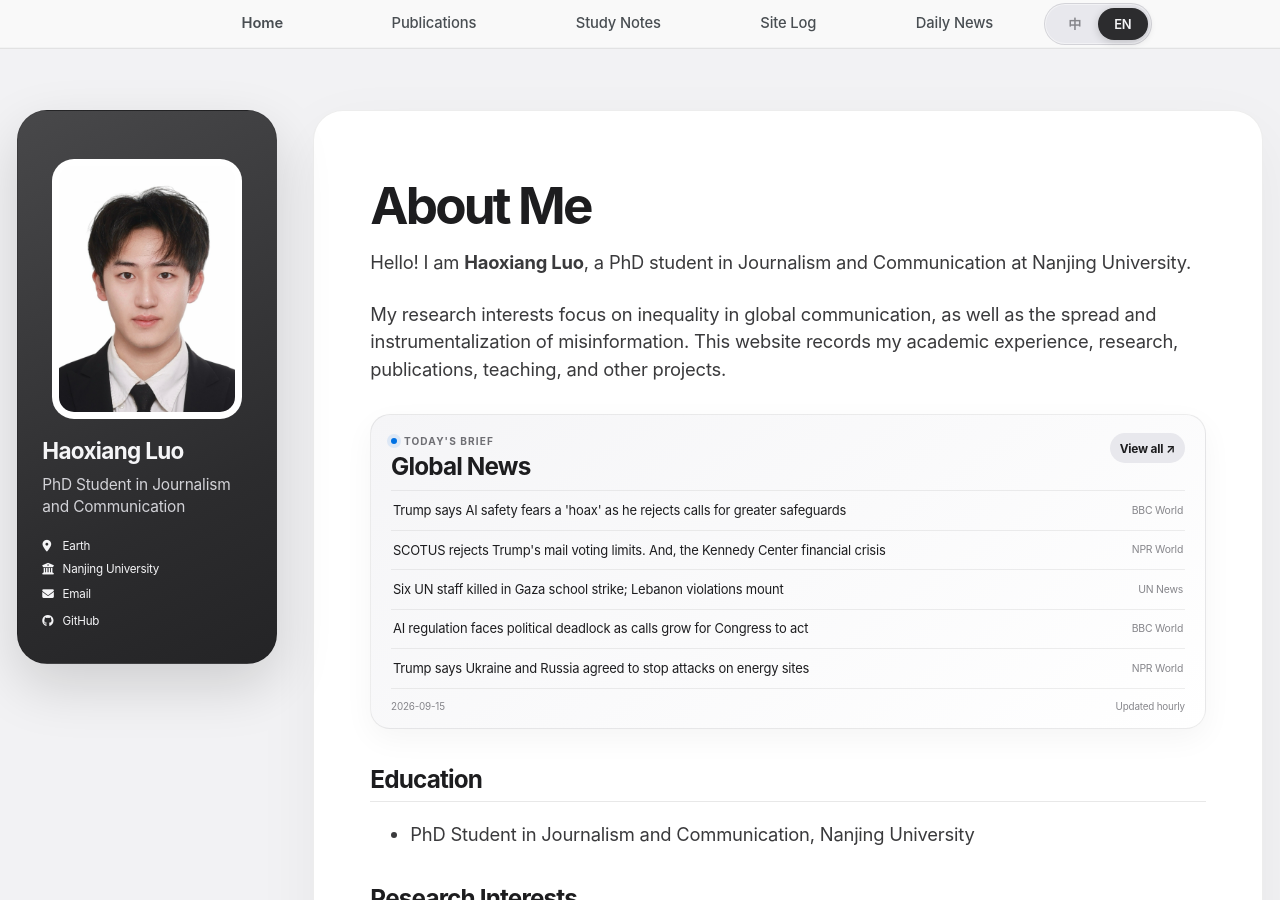
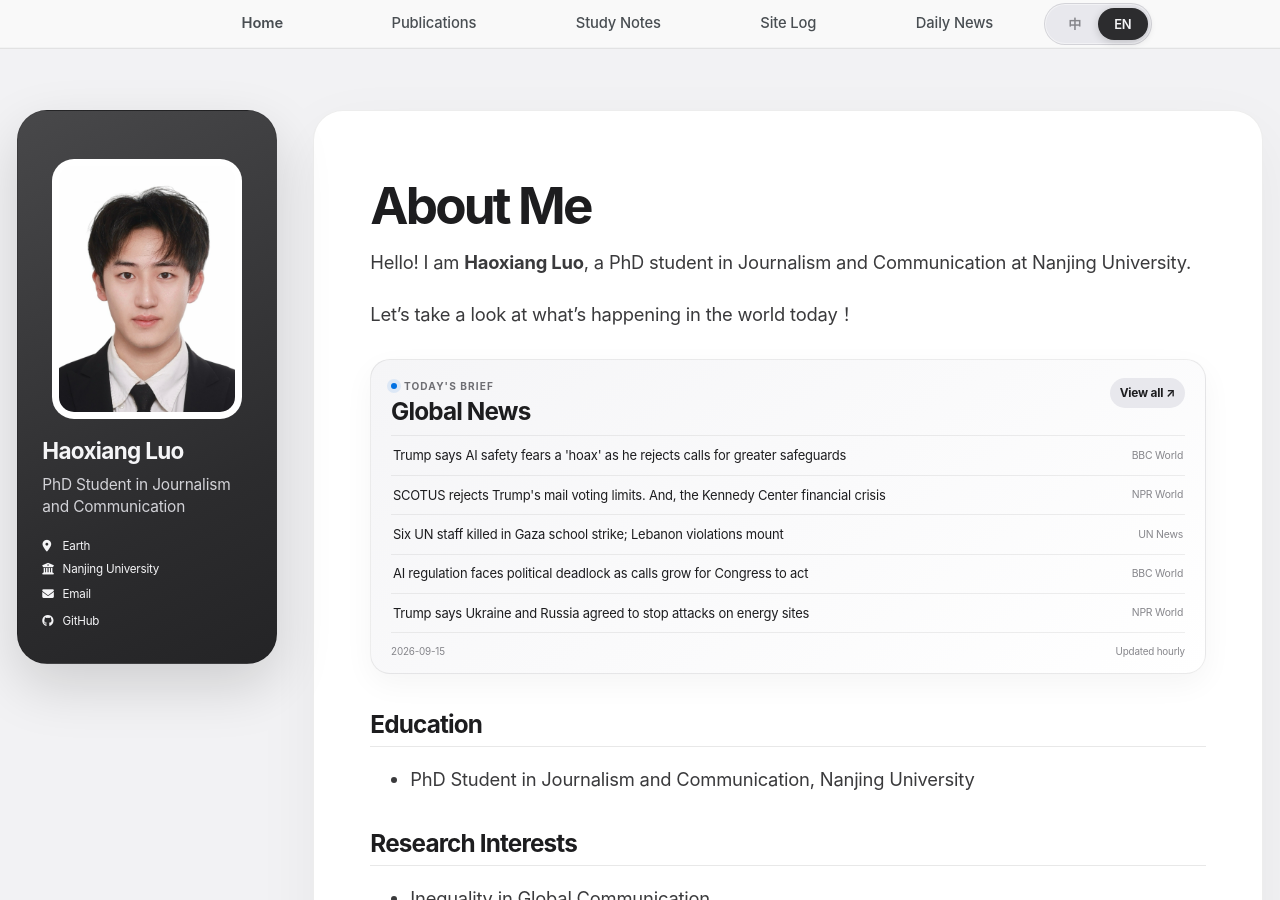
Before and after one commit to HaoxiangLuo/HaoxiangLuo.github.io, a Jekyll site: the page built from _pages/about.md, in a window 1280 px wide and 900 px high. Built offline with Jekyll 4.4.1, drawn with Linux system fonts in a browser that asks for light colours; a style sheet for code colours, icons or effects is not loaded.

Commit message:
Update homepage intro copy

```diff
--- a/_pages/about.md
+++ b/_pages/about.md
@@ -13,7 +13,7 @@ redirect_from:
 
 Hello! I am **Haoxiang Luo**, a PhD student in Journalism and Communication at Nanjing University.
 
-My research interests focus on inequality in global communication, as well as the spread and instrumentalization of misinformation. This website records my academic experience, research, publications, teaching, and other projects.
+Let's take a look at what's happening in the world today！
 
 {% include daily-news-widget.html %}
 
```
